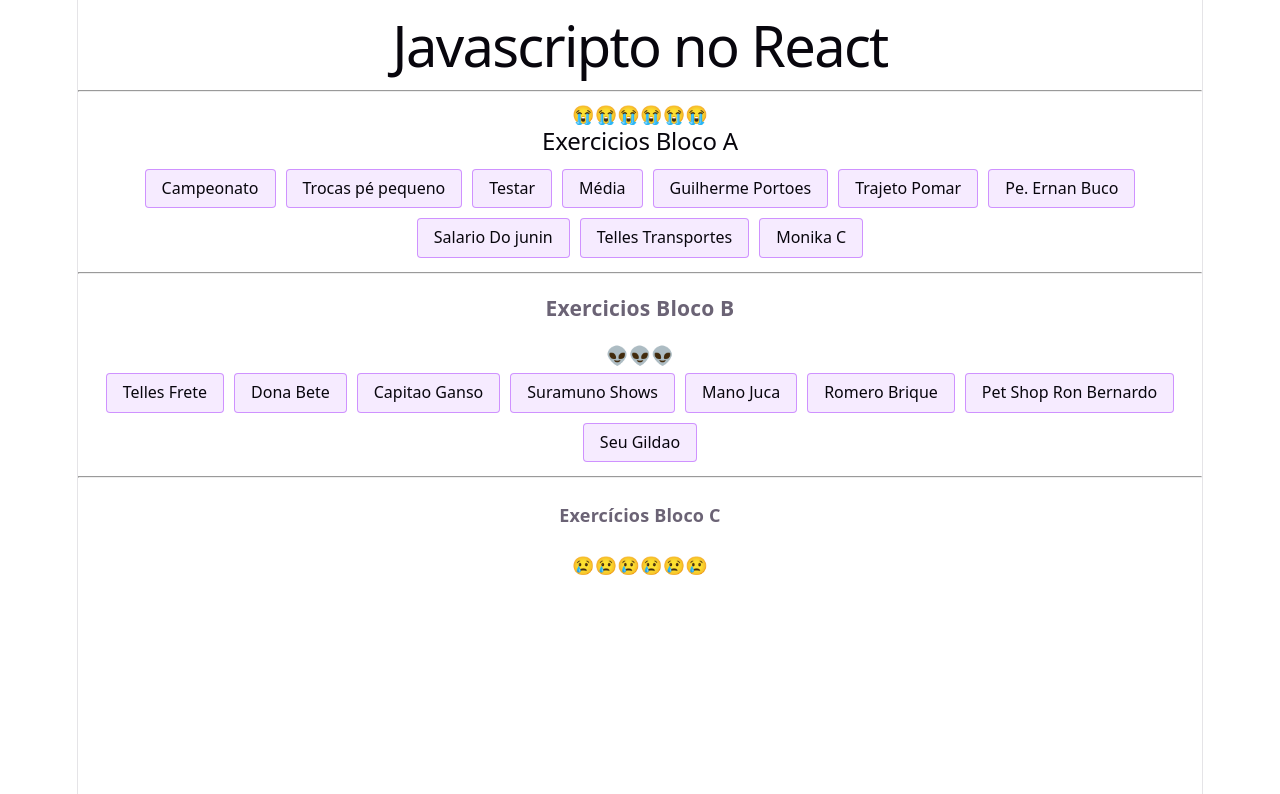
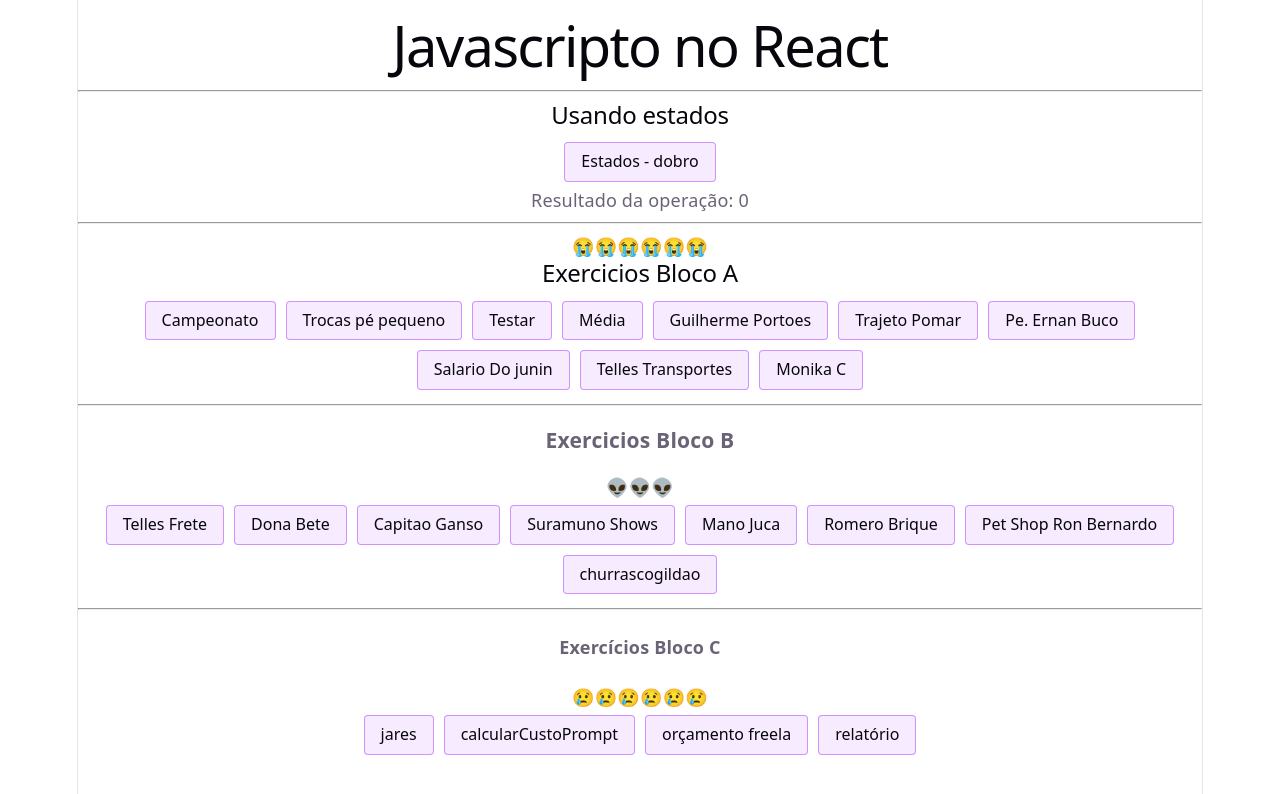
Before and after one commit to gconstt/cod-front-end, a React (Vite) app in the folder 01-js/: page / in a window 1280 px wide. Shown: the top 794 px of the page. Built offline with nearby package versions, Linux system fonts and the light colour scheme.

Commit message:
01-js Finalizado

```diff
--- a/01-js/src/App.jsx
+++ b/01-js/src/App.jsx
@@ -1,12 +1,13 @@
+import { useState } from 'react'
 import './App.css'
 
 function App() {
 
+  const[resultado, setResultado] = useState(0)
+
   function testar() {
     let nome = prompt('Qual é o seu nome?')
-    let bocaDoSapo = nome
-
-    alert(nome+ ', seu nome tá na boca do sapo!!!😂😭👽🐤')
+    alert(nome + ', seu nome tá na boca do sapo!!!😂😭👽🐤')
   }
 
   function calcularMedia() {
@@ -22,7 +23,7 @@
     let empate = Number(prompt('Quantos empates? '))
     let derrota = Number(prompt('Quantas derrotas? '))
 
-    let pontos = (vitoria * 3) + (empate * 1) + (derrota * 0)
+    let pontos = vitoria * 3 + empate * 1 + derrota * 0
     alert('O total de pontos é: ' + pontos)
   }
 
@@ -50,8 +51,12 @@
   }
 
   function laranjas() {
-    let LaranjasIniciais = Number(prompt('Quantas laranjas a loja tem no inicio do periodo? '))
-    let LaranjasFinais = Number(prompt('Quantas laranjas a loja tem no final do periodo? '))
+    let LaranjasIniciais = Number(
+      prompt('Quantas laranjas a loja tem no inicio do periodo? ')
+    )
+    let LaranjasFinais = Number(
+      prompt('Quantas laranjas a loja tem no final do periodo? ')
+    )
 
     let LaranjasVendidas = LaranjasIniciais - LaranjasFinais
     alert('O total de laranjas vendidas é: ' + LaranjasVendidas)
@@ -59,32 +64,26 @@
 
   function finanças() {
     let custosMensais = Number(prompt('Qual o valor dos custos mensais? '))
-    let DoaçoesEdizimo = Number(prompt('Qual o valor das doações e dízimos? '))
+    let DoaçoesEdizimo = Number(
+      prompt('Qual o valor das doações e dízimos? ')
+    )
 
-    let pagamento = DoaçoesEdizimo - custosMensais
-    alert('O valor do pagamento é: ' + pagamento)
+    let saldo = DoaçoesEdizimo - custosMensais
+    alert('O saldo é: R$ ' + saldo)
 
-    if (pagamento > custosMensais) {
+    if (saldo > 0) {
       alert('A igreja está com lucro!!')
-    }
-
-    else if (pagamento < custosMensais) {
+    } else if (saldo < 0) {
       alert('A igreja está com prejuízo!!')
-    }
-
-    else {
+    } else {
       alert('A igreja está no zero a zero!!')
     }
-
   }
 
   function salario() {
-
     let salarioMensal = Number(prompt('Qual o valor do salário mensal? '))
-    let diasTrabalhados = Number(prompt('Quantos dias foram trabalhados? '))
-
     let SalarioDiario = salarioMensal / 30
-    alert ('O valor do salário diário é: ' + SalarioDiario)
+    alert('O valor do salário diário é: ' + SalarioDiario)
   }
 
   function Telles() {
@@ -96,47 +95,59 @@
   }
 
   function MonikaC() {
-  let candidato = prompt('Qual o nome do candidato?');
-  let numeroDeUsos = Number(prompt('Quantas vezes o candidato usou o celular?'));
+    let candidato = prompt('Qual o nome do candidato?')
+    let numeroDeUsos = Number(
+      prompt('Quantas vezes o candidato usou o celular?')
+    )
 
     if (numeroDeUsos === 0) {
-    console.log(`O ${candidato} tem 10% de chances de sucesso!!`);
-  } else if (numeroDeUsos >= 1) {
-    console.log(`O ${candidato} tem menos de 1% de chances de sucesso!!`);
+      alert(`O ${candidato} tem 10% de chances de sucesso!!`)
+    } else {
+      alert(`O ${candidato} tem menos de 1% de chances de sucesso!!`)
     }
   }
 
   function TellesFrete() {
-    let pesoCarga = Number(prompt('Qual o peso da carga?'));
-    let distancia = Number(prompt('Qual a distância (KM) a ser percorrida?'));
-    let volumeCarga = Number(prompt('Qual o volume da carga (m³)?'));
+    let pesoCarga = Number(prompt('Qual o peso da carga?'))
+    let distancia = Number(prompt('Qual a distância (KM) a ser percorrida?'))
+    let volumeCarga = Number(prompt('Qual o volume da carga (m³)?'))
 
-    let custoFrete = (pesoCarga * 2) + (distancia * 0.05) + (volumeCarga * 10);
-    alert(`O custo do frete é: R$ ${custoFrete.toFixed(2)}`);
+    let custoFrete = pesoCarga * 2 + distancia * 0.05 + volumeCarga * 10
+    alert(`O custo do frete é: R$ ${custoFrete.toFixed(2)}`)
   }
 
   function DonaBete() {
-    let ganhodiario = Number(prompt('Qual o ganho diario da casa de apostas? '));
-    let premiaçao = Number(prompt('Pagamento das premiaçoes dos vencedores? '));
-    let presentes = Number(prompt('Quants reais Gastou em presentes? '));
-    let comissoes = Number(prompt('Valor das comissoes dos operadores de jogos? '));
+    let ganhodiario = Number(
+      prompt('Qual o ganho diario da casa de apostas? ')
+    )
+    let premiaçao = Number(prompt('Pagamento das premiaçoes dos vencedores? '))
+    let presentes = Number(prompt('Quants reais Gastou em presentes? '))
+    let comissoes = Number(
+      prompt('Valor das comissoes dos operadores de jogos? ')
+    )
 
-    let lucro = ganhodiario - (premiaçao + presentes + comissoes);
-    alert('O lucro da casa de apostas é: ' + lucro);
+    let lucro = ganhodiario - (premiaçao + presentes + comissoes)
+    alert('O lucro da casa de apostas é: ' + lucro)
   }
 
   function CapitaoGanso() {
-    let valorEmSuprimentosEmercadorias = Number(prompt('Qual o valor em suprimentos e mercadorias para operar o navio? '));
-    let IngressosVendidos = Number(prompt('Quantos ingressos foram vendidos? '));
-    let FraturamentoIngressos = IngressosVendidos * 25; // Supondo que cada ingresso custa R$50
+    let valorEmSuprimentosEmercadorias = Number(
+      prompt('Qual o valor em suprimentos e mercadorias para operar o navio? ')
+    )
+    let IngressosVendidos = Number(prompt('Quantos ingressos foram vendidos? '))
+    let FraturamentoIngressos = IngressosVendidos * 25 // Cada ingresso custa R$25
 
-    let lucroTotal = FraturamentoIngressos - valorEmSuprimentosEmercadorias;
-    alert('O lucro total do Capitão Ganso é (cada ingresso é 25R$): ' + lucroTotal);
+    let lucroTotal = FraturamentoIngressos - valorEmSuprimentosEmercadorias
+    alert(
+      'O lucro total do Capitão Ganso é (cada ingresso é R$25): ' + lucroTotal
+    )
   }
 
   function SuramunoShows() {
     let BombasFumaça = 7
-    let QuantidadeDeShowsMarcados = Number(prompt('Quantos shows foram marcados? '))
+    let QuantidadeDeShowsMarcados = Number(
+      prompt('Quantos shows foram marcados? ')
+    )
 
     let QuantiaBombas = BombasFumaça * QuantidadeDeShowsMarcados
     alert('O total de bombas de fumaça necessárias é: ' + QuantiaBombas)
@@ -153,63 +164,184 @@
     let luz = Number(prompt('Qual o valor da conta de luz? '))
     let internet = Number(prompt('Qual o valor da conta de internet? '))
     let gasolina = Number(prompt('Qual o valor gasto com gasolina? '))
-    let streamings = Number(prompt('Qual o valor gasto com serviços de streaming? '))
+    let streamings = Number(
+      prompt('Qual o valor gasto com serviços de streaming? ')
+    )
     let telefone = Number(prompt('Qual o valor gasto com telefone? '))
     let outros = Number(prompt('Qual o valor gasto com outros gastos? '))
 
-    let totalGastos = Moradia + Agua + luz + internet + gasolina + streamings + telefone + outros
+    let totalGastos =
+      Moradia +
+      Agua +
+      luz +
+      internet +
+      gasolina +
+      streamings +
+      telefone +
+      outros
     let saldoFinal = SalarioJuca - totalGastos
 
-    if (saldoFinal < 0)
-    alert('O mano Juca ta devendo: ' + saldoFinal)
-
-    else (saldoFinal => 1)
-    alert('Sobro uns tantin ai pro mano juca. R$' + saldoFinal)
+    if (saldoFinal < 0) {
+      alert('O mano Juca tá devendo: R$ ' + saldoFinal)
+    } else {
+      alert('Sobrou uns tantin aí pro mano Juca: R$ ' + saldoFinal)
+    }
   }
 
   function RomeroBrique() {
-    let PreçoPagoEmUmaObra = Number(prompt('Qual o preço pago em uma obra de arte? '))
+    let PreçoPagoEmUmaObra = Number(
+      prompt('Qual o preço pago em uma obra de arte? ')
+    )
 
     let Juros = PreçoPagoEmUmaObra * 2
-
     let PreçoFinal = PreçoPagoEmUmaObra + Juros
     alert('O preço cobrado com os juros é de : ' + PreçoFinal)
 
     let GanhoFinal = PreçoFinal - PreçoPagoEmUmaObra
-    alert ('O Lucro foi de : ' + GanhoFinal)
+    alert('O Lucro foi de : ' + GanhoFinal)
   }
 
   function PetShop() {
     alert('Aqui o cliente tem ração!!')
 
     let RaçaoPreço = 10
-    let RaçaoQuantidade = Number(prompt('Quantos kg de raçao voce deseja? (10 REAIS O KILO)'))
+    let RaçaoQuantidade = Number(
+      prompt('Quantos kg de raçao voce deseja? (10 REAIS O KILO)')
+    )
 
     let RaçaoTotal = RaçaoPreço * RaçaoQuantidade
     alert('O preço total da raçao é de: ' + RaçaoTotal)
   }
 
-  function SeuGildao() {
-    let ClientesNum = Number(prompt('Quantidade de Clientes: '))
-    let Carne = 0.5
-    let Cerveja = 1
-    let Agua = 0.5
-    let refri = 0.2
+  function calcularChurrasco() {
+    let pessoas = Number(prompt('qual a quantidade de pessoas?'))
 
-    alert('Voces estao em ' + ClientesNum + ', Entao receberam: ')
+    let carne = (pessoas * 0.5).toFixed(1)
+    let cerveja = (pessoas * 1).toFixed(1)
+    let agua = (pessoas * 0.5).toFixed(1)
+    let refri = (pessoas * 0.2).toFixed(1)
 
-    alert(ClientesCarne + 'KG')
+    alert(
+      'Carne: ' +
+        carne +
+        'kg\nCerveja: ' +
+        cerveja +
+        'l\nÁgua: ' +
+        agua +
+        'l\nRefri: ' +
+        refri +
+        'l'
+    )
+  }
 
-    let ClientesCarne = ClientesNum * Carne
+  function gerarRelatorioKowalski() {
+    let relatoriosPF = 40
+    let relatoriosPJ = 33
+    let tempoPF = 12
+    let tempoPJ = 42
+    let valorPF = 2350
+    let valorPJ = 8900
 
-    alert(ClientesCerveja + 'L/ML')
-    let ClientesCerveja = ClientesNum * Cerveja
+    let relatoriosTotais = relatoriosPF + relatoriosPJ
+    let tempoTotal = tempoPF + tempoPJ
+    let valorTotal = valorPF + valorPJ
 
-    alert(ClientesAgua + 'L/ML')
-    let ClientesAgua = ClientesNum * Agua
+    let mediaValorPF = valorPF / relatoriosPF
+    let mediaValorPJ = valorPJ / relatoriosPJ
 
-    alert(Clientesrefri + 'L/ML')
-    let Clientesrefri = ClientesNum * refri
+    let mediaTempoPF = tempoPF / relatoriosPF
+    let mediaTempoPJ = tempoPJ / relatoriosPJ
+
+    alert(
+      '--- DADOS CRUS ---\n' +
+        'Relatórios PF: ' +
+        relatoriosPF +
+        '\n' +
+        'Relatórios PJ: ' +
+        relatoriosPJ +
+        '\n' +
+        'Tempo PF: ' +
+        tempoPF +
+        'h\n' +
+        'Tempo PJ: ' +
+        tempoPJ +
+        'h\n' +
+        'Valor PF: R$ ' +
+        valorPF.toFixed(2) +
+        '\n' +
+        'Valor PJ: R$ ' +
+        valorPJ.toFixed(2) +
+        '\n\n' +
+        '--- TOTAIS ---\n' +
+        'Total de relatórios: ' +
+        relatoriosTotais +
+        '\n' +
+        'Tempo total trabalhado: ' +
+        tempoTotal +
+        'h\n' +
+        'Valor total recebido: R$ ' +
+        valorTotal.toFixed(2) +
+        '\n\n' +
+        '--- MÉDIAS ---\n' +
+        'Média valor por relatório PF: R$ ' +
+        mediaValorPF.toFixed(2) +
+        '\n' +
+        'Média valor por relatório PJ: R$ ' +
+        mediaValorPJ.toFixed(2) +
+        '\n' +
+        'Média tempo por relatório PF: ' +
+        mediaTempoPF.toFixed(2) +
+        'h\n' +
+        'Média tempo por relatório PJ: ' +
+        mediaTempoPJ.toFixed(2) +
+        'h'
+    )
+  }
+
+  function calcularOrcamentoFreela() {
+    let horas = Number(prompt('Digite a quantidade de horas estimadas:'))
+
+    let custoConsultor = 500
+    let valorHora = 350
+
+    let precoCobrado = custoConsultor + horas * valorHora
+    let lucro = horas * valorHora
+
+    alert('Preço cobrado do cliente: R$ ' + precoCobrado)
+    alert('Lucro do freela: R$ ' + lucro)
+  }
+
+  function calcularCustoPrompt() {
+    let numCaracteres = Number(prompt('Qual o número de caracteres do prompt?'))
+    let precoPorToken = Number(prompt('Qual o custo de cada token em reais?'))
+
+    let taxaFixaTokens = 5
+    let tokensTotais = taxaFixaTokens + numCaracteres
+
+    let custoEmReais = tokensTotais * precoPorToken
+
+    alert('O prompt vai gastar ' + tokensTotais + ' tokens.')
+    alert('O custo total do prompt é: R$ ' + custoEmReais.toFixed(2))
+  }
+
+  function calcularLucroJares() {
+    let caminhoes = Number(prompt('Qual a quantidade de caminhões?'))
+
+    let jaresPorCaminhao = 50
+    let precoPorJare = 90
+    let custoPorCaminhao = 450
+
+    let receitaTotal = caminhoes * jaresPorCaminhao * precoPorJare
+    let custoTotal = caminhoes * custoPorCaminhao
+    let lucro = receitaTotal - custoTotal
+
+    alert('O lucro total da temporada é: R$ ' + lucro.toFixed(2))
+  }
+
+  function calcularDobro() {
+    let numero = Number(prompt("Digite o numero A-GO-RA: "))
+    let dobro = numero * 2
+    setResultado(dobro)
 
   }
 
@@ -219,28 +351,28 @@
 
       <hr />
 
+      <h2>Usando estados</h2>
+      <button onClick={calcularDobro}>Estados - dobro</button>
+
+      <p>
+        Resultado da operação: {resultado}
+      </p>
+
+      <hr />
+
       <p>😭😭😭😭😭😭</p>
 
       <h2>Exercicios Bloco A</h2>
 
-        <button onClick={calcularPontos} >Campeonato</button>
-
-        <button onClick={trocarSapatos} >Trocas pé pequeno</button>
-
-        <button onClick={testar} >Testar</button>
-
-        <button onClick={calcularMedia} >Média</button>
-
+      <button onClick={calcularPontos}>Campeonato</button>
+      <button onClick={trocarSapatos}>Trocas pé pequeno</button>
+      <button onClick={testar}>Testar</button>
+      <button onClick={calcularMedia}>Média</button>
       <button onClick={trabalhadores}>Guilherme Portoes</button>
-
       <button onClick={laranjas}>Trajeto Pomar</button>
-
       <button onClick={finanças}>Pe. Ernan Buco</button>
-
       <button onClick={salario}>Salario Do junin</button>
-
       <button onClick={Telles}>Telles Transportes</button>
-
       <button onClick={MonikaC}>Monika C</button>
 
       <hr />
@@ -249,26 +381,23 @@
       <p>👽👽👽</p>
 
       <button onClick={TellesFrete}>Telles Frete</button>
-
       <button onClick={DonaBete}>Dona Bete</button>
-
       <button onClick={CapitaoGanso}>Capitao Ganso</button>
-
       <button onClick={SuramunoShows}>Suramuno Shows</button>
-
       <button onClick={ManoJuca}>Mano Juca</button>
-
       <button onClick={RomeroBrique}>Romero Brique</button>
-
       <button onClick={PetShop}>Pet Shop Ron Bernardo</button>
-
-        <button onClick={SeuGildao}>Seu Gildao</button>
+      <button onClick={calcularChurrasco}>churrascogildao</button>
 
       <hr />
 
       <h4>Exercícios Bloco C</h4>
       <p>😢😢😢😢😢😢</p>
 
+      <button onClick={calcularLucroJares}>jares</button>
+      <button onClick={calcularCustoPrompt}>calcularCustoPrompt</button>
+      <button onClick={calcularOrcamentoFreela}>orçamento freela</button>
+      <button onClick={gerarRelatorioKowalski}>relatório</button>
     </div>
   )
 }
```
Lines whose indentation alone changed are shown as unchanged.
